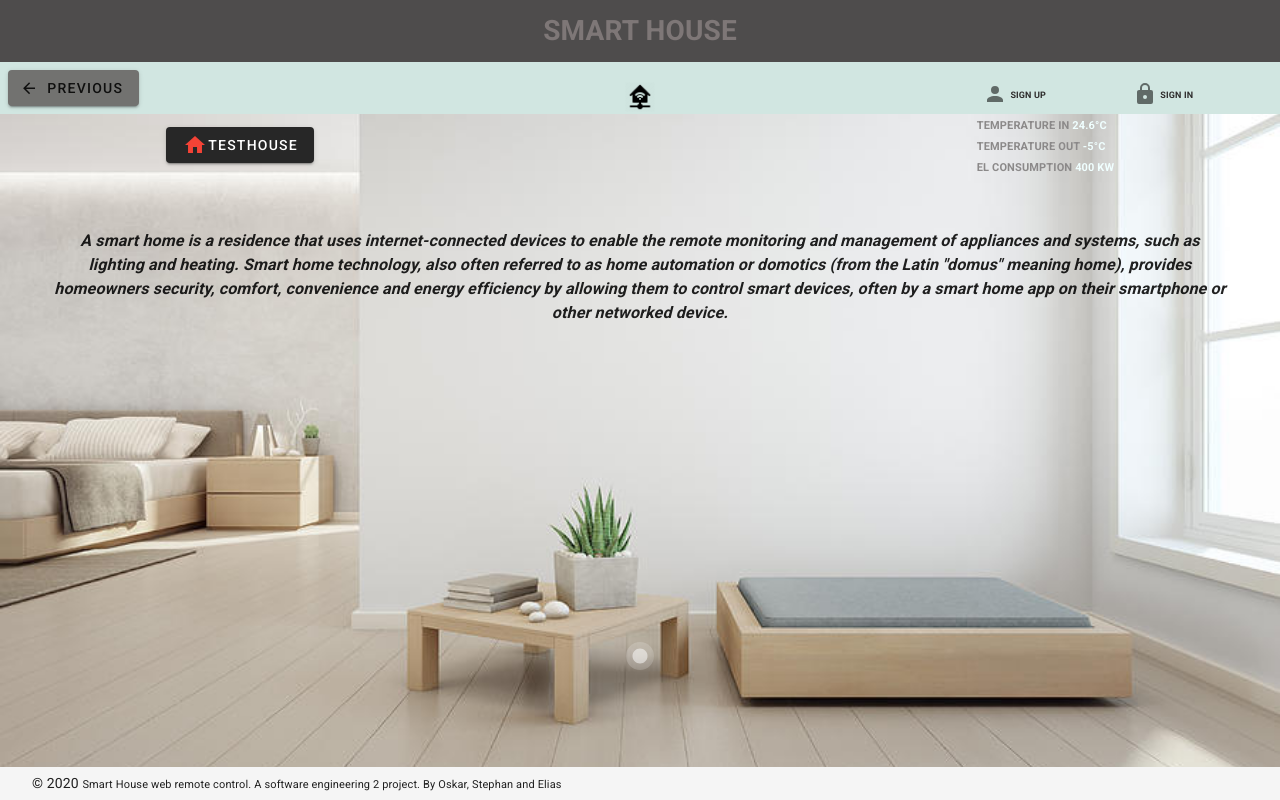
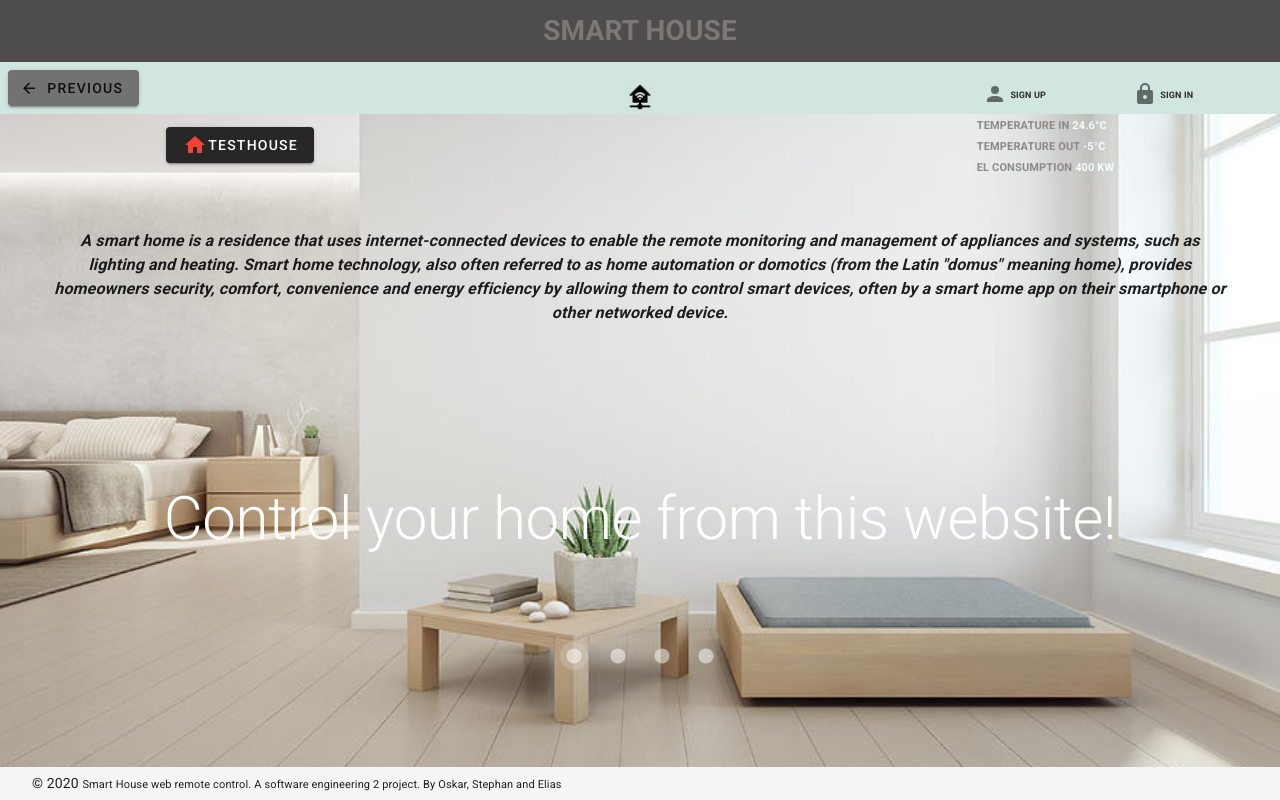
Before and after one commit to StephAC9/SmartHouse, a Vue app: page / in a window 1280 px wide. Built offline with nearby package versions, Linux system fonts and the light colour scheme.

Commit message:
slides + users.js

```diff
--- a/src/components/WelcomePage.vue
+++ b/src/components/WelcomePage.vue
@@ -10,28 +10,38 @@
       </p>
     </div>
 
-    <v-carousel
-      cycle
-      height="300"
-      hide-delimiter-background
-      show-arrows-on-hover
-
-    >
-      <v-carousel-item>
-
+    <v-carousel cycle height="300" hide-delimiter-background show-arrows-on-hover>
+      <v-carousel-item v-for="(item, i) in items" :key="i" :src="item.src">
+        <v-row class="fill-height" align="center" justify="center">
+          <div class="display-3">{{ item.alt }}</div>
+        </v-row>
       </v-carousel-item>
     </v-carousel>
   </div>
 </template>
 
 <script>
-  export default {
-    data () {
-      return {
-
-      }
-    },
+export default {
+  data() {
+    return {
+      items: [
+        {
+          src: require("../assets/one.jpg"),
+          alt: "Control your home from this website!"
+        },
+        {
+          src: require("../assets/two.png"),
+          alt: "Connect all your devices and control them remotely!"
+        },
+        {
+          src: require("../assets/three.jpg"),
+          alt: "Bring the future to your home, Today!"
+        },
+        { src: require("../assets/four.jpg"), alt: "Download our android app!" }
+      ]
+    };
   }
+};
 </script>
 
 <style scoped>
@@ -40,6 +50,4 @@
   text-align: center;
   color: white;
 }
-
-
 </style>
```
